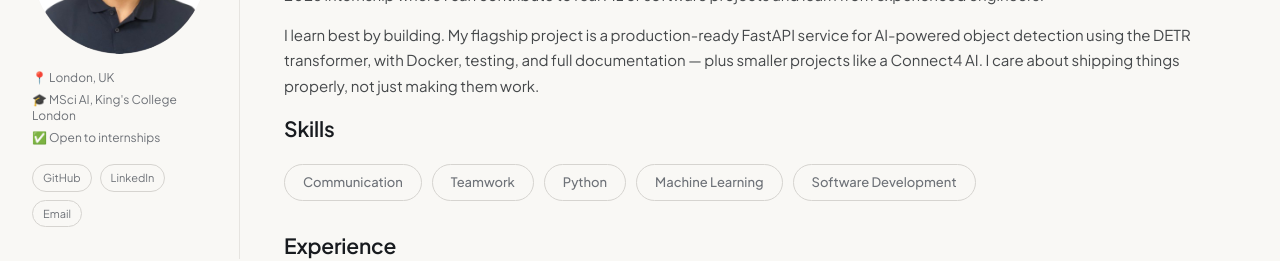
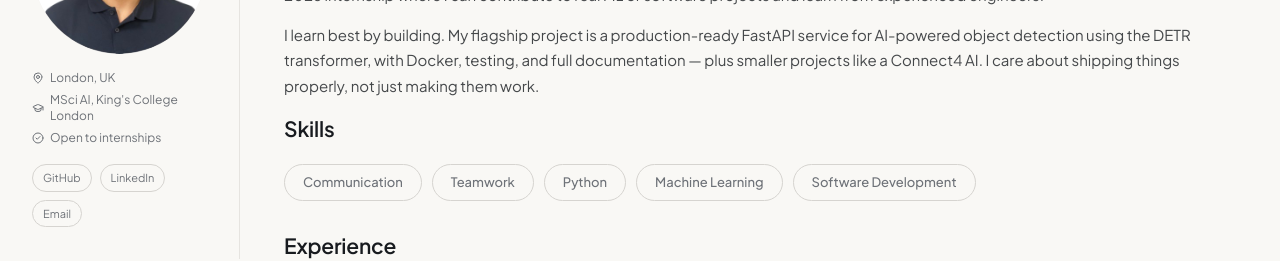
Before and after one commit to thomas-trotter/portfolio, a Next.js app: page /about in a window 1280 px wide. Shown: the part 226-487 px from the top of the page. Built offline with nearby package versions, Linux system fonts and the light colour scheme; no server answers.

Commit message:
Update about-section.tsx

```diff
--- a/src/components/sections/about-section.tsx
+++ b/src/components/sections/about-section.tsx
@@ -1,5 +1,6 @@
 import Image from "next/image";
 import Link from "next/link";
+import { CircleCheck, GraduationCap, MapPin } from "lucide-react";
 import Card from "@/components/ui/card";
 import Pill from "@/components/ui/pill";
 import Section from "@/components/ui/section";
@@ -21,14 +22,17 @@ export default function AboutSection() {
           />
         </div>
 
-        <p className="mb-1.5 font-mono text-xs text-muted">
-          📍 {about.location}
+        <p className="mb-1.5 flex items-center gap-1.5 font-mono text-xs text-muted">
+          <MapPin className="size-3 shrink-0" aria-hidden />
+          {about.location}
         </p>
-        <p className="mb-1.5 font-mono text-xs text-muted">
-          🎓 {about.education}
+        <p className="mb-1.5 flex items-center gap-1.5 font-mono text-xs text-muted">
+          <GraduationCap className="size-3 shrink-0" aria-hidden />
+          {about.education}
         </p>
-        <p className="mb-[18px] font-mono text-xs text-muted">
-          ✅ {about.availability}
+        <p className="mb-[18px] flex items-center gap-1.5 font-mono text-xs text-muted">
+          <CircleCheck className="size-3 shrink-0" aria-hidden />
+          {about.availability}
         </p>
 
         {/*<Button
```
